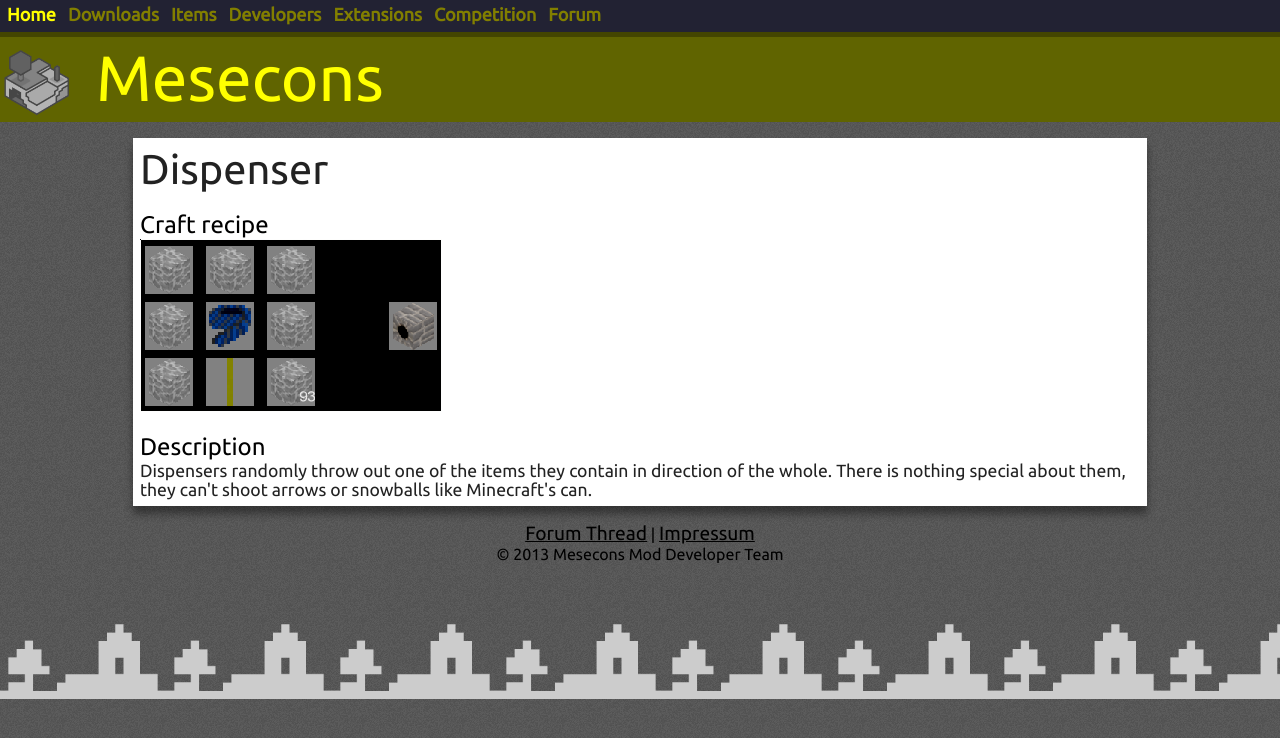
After one commit to Jeija/mesecons.net, a PHP site: page /items/dispenser.php in a window 1280 px wide. The commit adds this page. Shown: the top 738 px of the page. Run offline with PHP 8.4, Linux system fonts and the light colour scheme; some libraries are stand-ins or nearby versions.

Commit message:
Add information about the dispenser

```diff
--- a/items.php
+++ b/items.php
@@ -54,11 +54,15 @@
 		<img src = "textures/movestone_normal.png"><div id="name">Movestone</div></a>
 	<a id="item" href="items/movestone_sticky.php" title="Sticky Movestone">
 		<img src = "textures/movestone_sticky.png"><div id="name">Sticky Movestone</div></a>
+
+	<a id="item" href="items/dispenser.php" title="Dispenser">
+		<img src = "textures/dispenser.png"><div id="name">Dispenser</div></a>
+
 	<a id="item" href="items/removestone.php" title="Removestone">
 		<img src = "textures/removestone.png"><div id="name">Removestone</div></a>
 	<a id="item" href="items/ghoststone.php" title="Ghoststone">
+		<img src = "textures/ghoststone.png"><div id="name">Ghoststone</div></a>
 
-		<img src = "textures/ghoststone.png"><div id="name">Ghoststone</div></a>
 	<a id="item" href="items/commandblock.php" title="Command Block">
 		<img src = "textures/commandblock.png"><div id="name">Command Block</div></a>
 	<br/><b>Lightstones:</b><br/>
--- /dev/null
+++ b/items/dispenser.php
@@ -0,0 +1,14 @@
+<?php include "../header.html";?>
+<div id = "article">
+	<div class = "article-heading">Dispenser</div><br/>
+	<div class = "paragraph-heading">Craft recipe</div>
+	<img src = "../crafts/dispenser.png">
+	<br/><br/>
+	<div class = "paragraph-heading">Description</div>
+	<div class = "text">
+		Dispensers randomly throw out one of the items they contain in direction of the whole.
+		There is nothing special about them, they can't shoot arrows or snowballs like
+		Minecraft's can.
+	</div>
+</div>
+<?php include "../footer.html";?>
--- a/items/piston_normal.php
+++ b/items/piston_normal.php
@@ -6,7 +6,7 @@
 	<br/><br/>
 	<div class = "paragraph-heading">Description</div>
 	<div class = "text">
-		Pistons are effectors push up to 20 blocks in front of them. Direction can be set by placing them from different positions.
+		Pistons are effectors that push up to 20 blocks in front of them. The direction can be set by placing them from different positions; They push towards the wood tile.
 	</div>
 </div>
 <?php include "../footer.html";?>
```
Also changed, not shown: crafts/dispenser.png (added), textures/dispenser.png (added).
